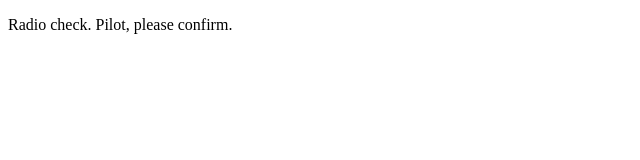
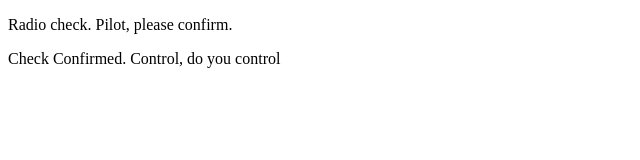
Before and after one commit to billkapes/communication-log, a plain HTML site: page index.html in a window 1280 px wide. Shown: the whole page, without its empty margins (0-640 px from the left). Drawn offline with Linux system fonts and the light colour scheme.

Commit message:
pilot confirm message

```diff
--- a/index.html
+++ b/index.html
@@ -2,5 +2,6 @@
 <html>
    <body>
       <p>Radio check. Pilot, please confirm.</p>
+      <p>Check Confirmed. Control, do you control</p>
    </body>
 </html>
```
